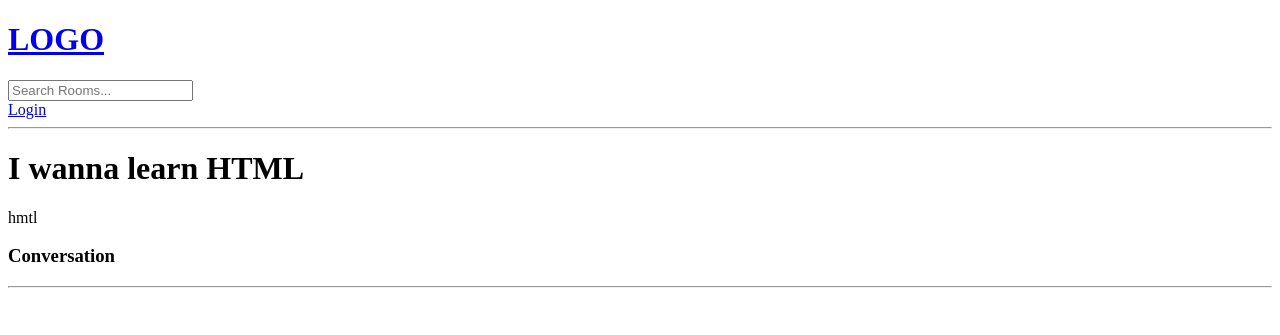
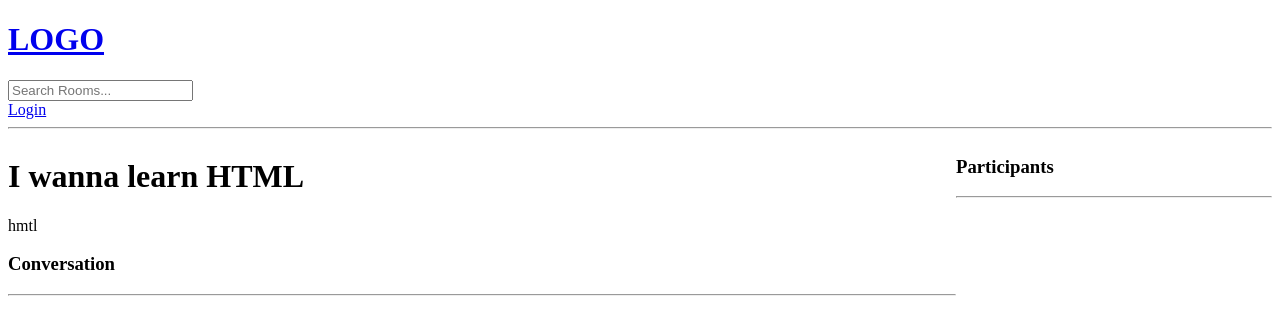
Before and after one commit to Alhrafas/Studybud-App, a Django app: page /room/3/ in a window 1280 px wide. Shown: the top 335 px of the page. Run offline with Django 4.2, Linux system fonts and the light colour scheme; data comes from the database, SQL or seed files in the repository; both versions use the stored data as it was after the commit; data that the repository does not hold is empty.

Commit message:
initial commit

```diff
--- a/base/models.py
+++ b/base/models.py
@@ -16,7 +16,7 @@ class Room(models.Model):
       topic = models.ForeignKey(Topic, on_delete=models.SET_NULL, null=True)
       name = models.CharField(max_length=200)
       description = models.TextField(null=True)
-      # participants
+      participants = models.ManyToManyField(User, related_name='participants', blank=True)
       update = models.DateTimeField(auto_now=True)
       created = models.DateTimeField(auto_now_add=True)
 
--- a/base/templates/base/room.html
+++ b/base/templates/base/room.html
@@ -3,6 +3,15 @@
 
 {% block content %}
 
+<style>
+      .room-container {
+            display: grid;
+            grid-template-columns: 3fr 1fr;
+      }
+</style>
+
+<div class="room-container">
+      <div>
             <h1>{{room.name}}</h1>
 
             <p>{{room.description}}</p>
@@ -19,13 +28,33 @@
                         </div>
                   {% endfor %}
             </div>
+
             {% if request.user.is_authenticated %}
             <div class="comment-form">
+
                   <form method="POST" action="">
                         {% csrf_token %}
                         <input type="text" name="body" placeholder="write your message here...">
                   </form>
+
             </div>
             {% endif %}
 
+      </div>
+
+      <div>
+            <h3>Participants</h3>
+            <hr>
+
+            {% for user in participants %}
+                  <div>
+                        <p>@{{ user.username }}</p>
+                  </div>
+            {% endfor %}
+      </div>
+
+</div>
+
+
+
 {% endblock content %}
--- a/base/views.py
+++ b/base/views.py
@@ -87,6 +87,7 @@ def room(request, pk):
 
       room = Room.objects.get(id=pk)
       room_messages = room.message_set.all().order_by('-created')
+      participants = room.participants.all()
 
       if request.method == 'POST':
             message = Message.objects.create(
@@ -99,7 +100,7 @@ def room(request, pk):
       # for i in rooms:
       #       if i['id'] == int(pk):
       #             room = i
-      context = {'room': room, 'room_messages': room_messages}
+      context = {'room': room, 'room_messages': room_messages, 'participants': participants}
       return render(request, 'base/Room.html', context)
 
 
```
Also changed, not shown: base/migrations/0003_alter_room_options_room_participants.py (added), db.sqlite3. Lines whose indentation alone changed are shown as unchanged.
